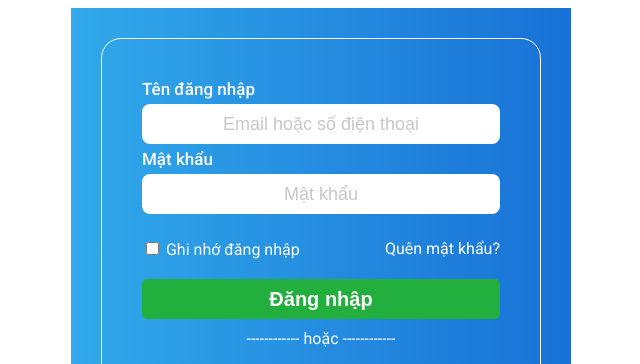
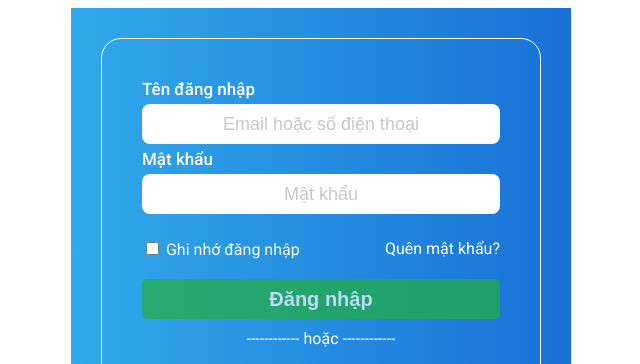
Before and after one commit to nguyendinhminhkhanh/k12-js-btvn-buoi5-b2, a plain HTML site: page index.html in a window 1280 px wide. In both pictures the pointer is over the button "Đăng nhập". Shown: the top 364 px of the page, without its empty margins (319-959 px from the left). Drawn offline with Linux system fonts and the light colour scheme.

Commit message:
Update style.css

```diff
--- a/style.css
+++ b/style.css
@@ -65,6 +65,9 @@ body {
     font-weight: 600;
     color: #FCFCFC;
 }
+.main .sign button:hover{
+    opacity: 0.7;
+}
 
 .main span{
     margin-top: 10px;
```
